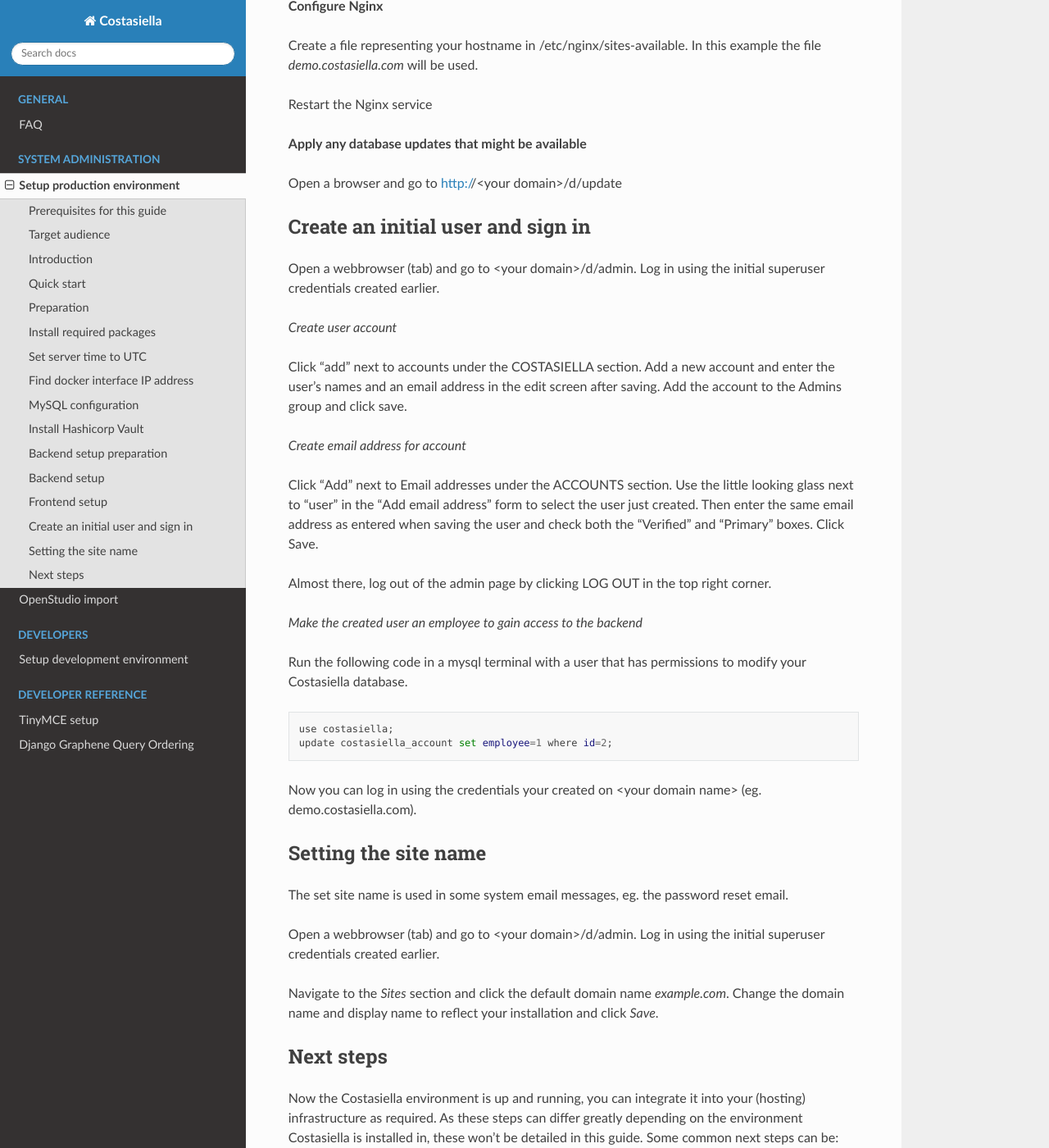
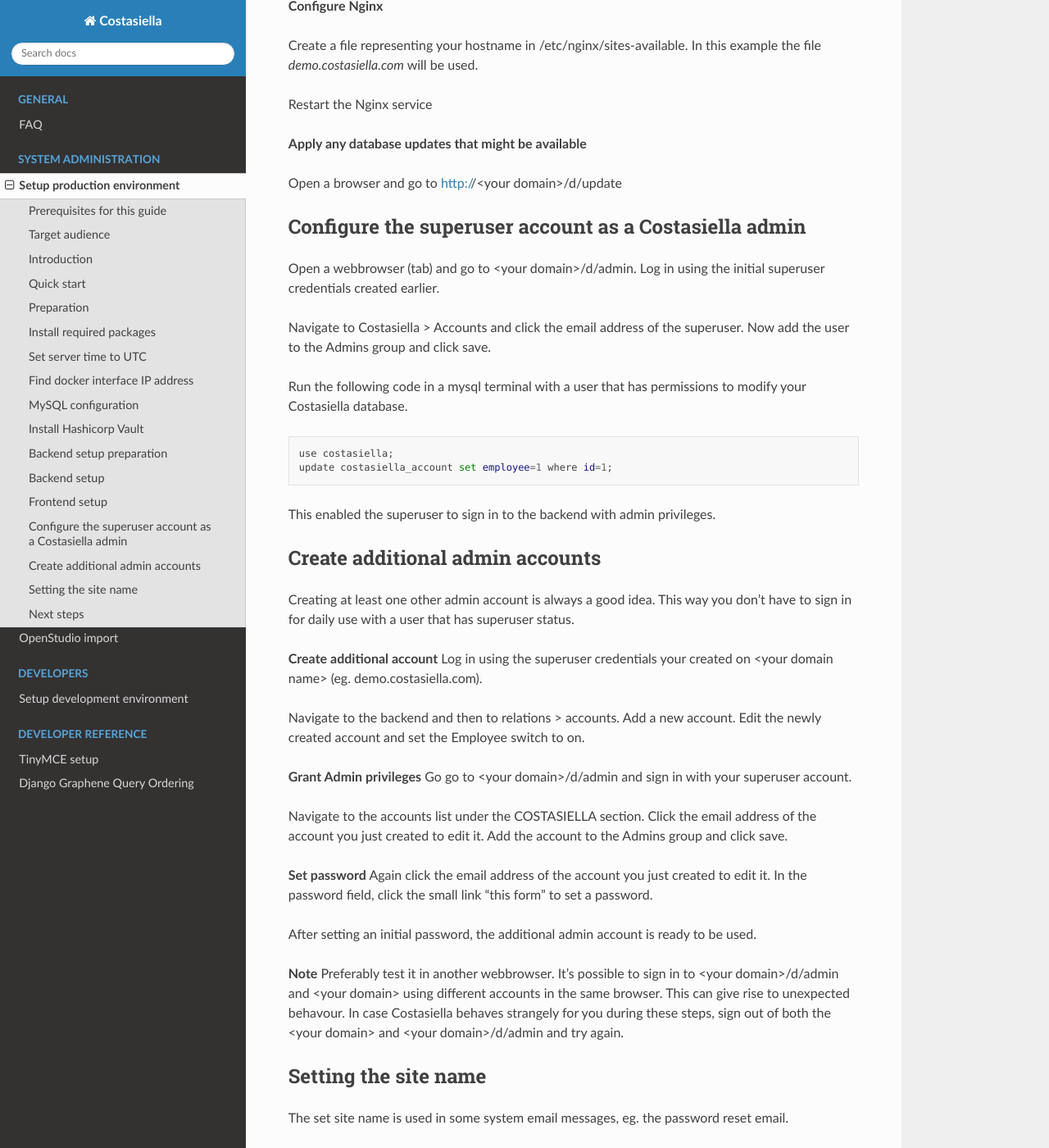
Before and after one commit to costasiella/costasiella_docs, a Sphinx documentation site: the page built from source/sysadmin/setup_production_environment.rst, in a window 1280 px wide and 1400 px high, scrolled down 9178 px. Shown: the whole window at 82% size. Built offline with Sphinx 7.4.7 and the Read the Docs theme 2.0.0, drawn with Linux system fonts in a browser that asks for light colours.

Commit message:
Update user creation step in setup manual

```diff
--- a/source/sysadmin/setup_production_environment.rst
+++ b/source/sysadmin/setup_production_environment.rst
@@ -502,38 +502,51 @@
 Open a browser and go to http://<your domain>/d/update
 
 
-Create an initial user and sign in
----------------------------------------
+Configure the superuser account as a Costasiella admin
+-------------------------------------------------------
 
 Open a webbrowser (tab) and go to <your domain>/d/admin.
 Log in using the initial superuser credentials created earlier.
 
-*Create user account*
-
-Click “add” next to accounts under the COSTASIELLA section.
-Add a new account and enter the user’s names and an email address in the edit screen after saving.
-Add the account to the Admins group and click save.
-
-*Create email address for account*
-
-Click “Add” next to Email addresses under the ACCOUNTS section.
-Use the little looking glass next to “user” in the “Add email address” form to select the user just created.
-Then enter the same email address as entered when saving the user and check both the “Verified” and “Primary” boxes.
-Click Save.
-
-Almost there, log out of the admin page by clicking LOG OUT in the top right corner.
-
-*Make the created user an employee to gain access to the backend*
+Navigate to Costasiella > Accounts and click the email address of the superuser. Now add the user to the Admins group and click save.
 
 Run the following code in a mysql terminal with a user that has permissions to modify your Costasiella database.
 
 .. code-block:: bash
 
     use costasiella;
-    update costasiella_account set employee=1 where id=2;
+    update costasiella_account set employee=1 where id=1;
 
+This enabled the superuser to sign in to the backend with admin privileges.
 
-Now you can log in using the credentials your created on <your domain name> (eg. demo.costasiella.com).
+Create additional admin accounts
+---------------------------------
+
+Creating at least one other admin account is always a good idea.
+This way you don't have to sign in for daily use with a user that has superuser status.
+
+**Create additional account**
+Log in using the superuser credentials your created on <your domain name> (eg. demo.costasiella.com).
+
+Navigate to the backend and then to relations > accounts. Add a new account.
+Edit the newly created account and set the Employee switch to on.
+
+**Grant Admin privileges**
+Go go to <your domain>/d/admin and sign in with your superuser account.
+
+Navigate to the accounts list under the COSTASIELLA section. Click the email address of the account you just created to edit it.
+Add the account to the Admins group and click save.
+
+**Set password**
+Again click the email address of the account you just created to edit it.
+In the password field, click the small link "this form" to set a password.
+
+After setting an initial password, the additional admin account is ready to be used.
+
+**Note**
+Preferably test it in another webbrowser. It's possible to sign in to <your domain>/d/admin and <your domain> using different accounts in the same browser.
+This can give rise to unexpected behavour. In case Costasiella behaves strangely for you during these steps, sign out of both the <your domain> and <your domain>/d/admin and try again.
+
 
 Setting the site name
 ----------------------
```
